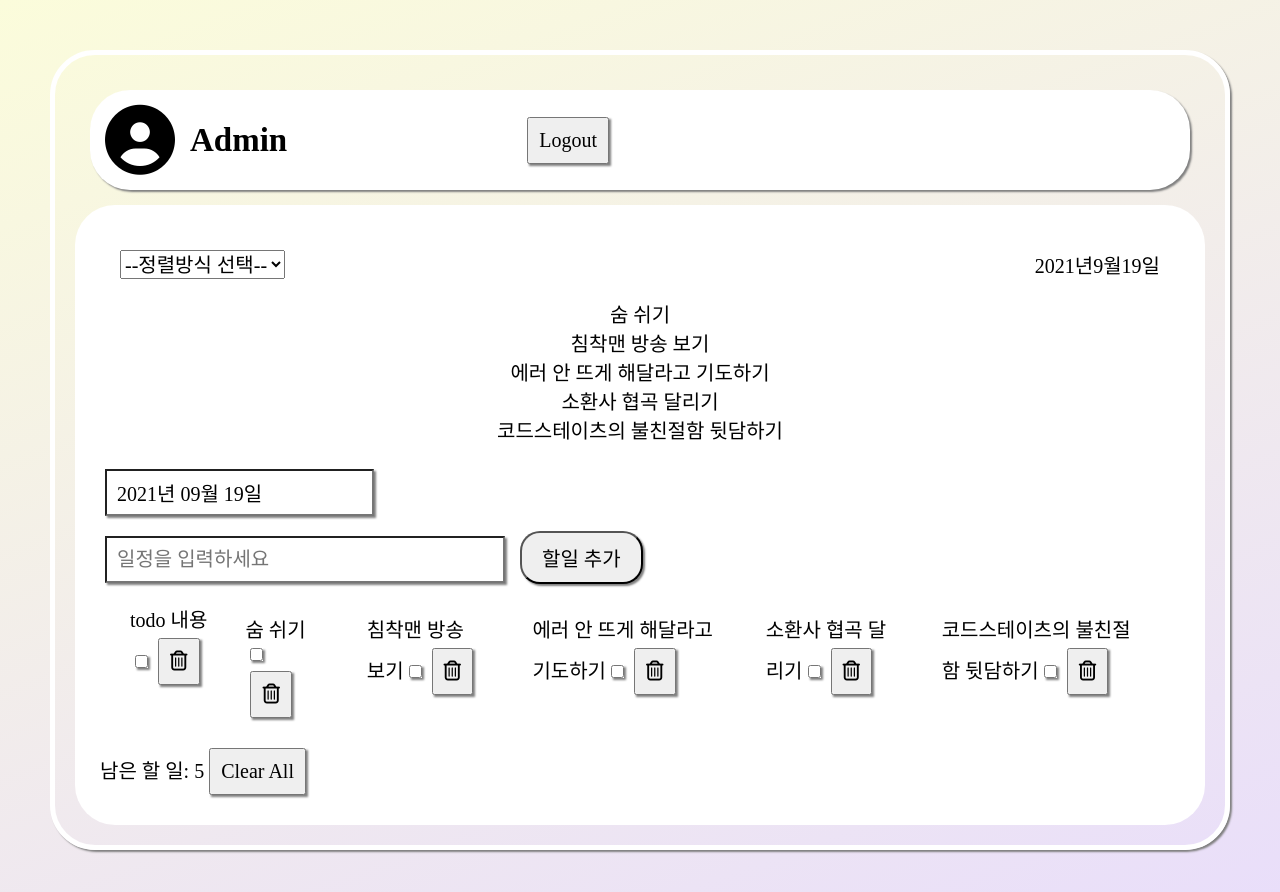
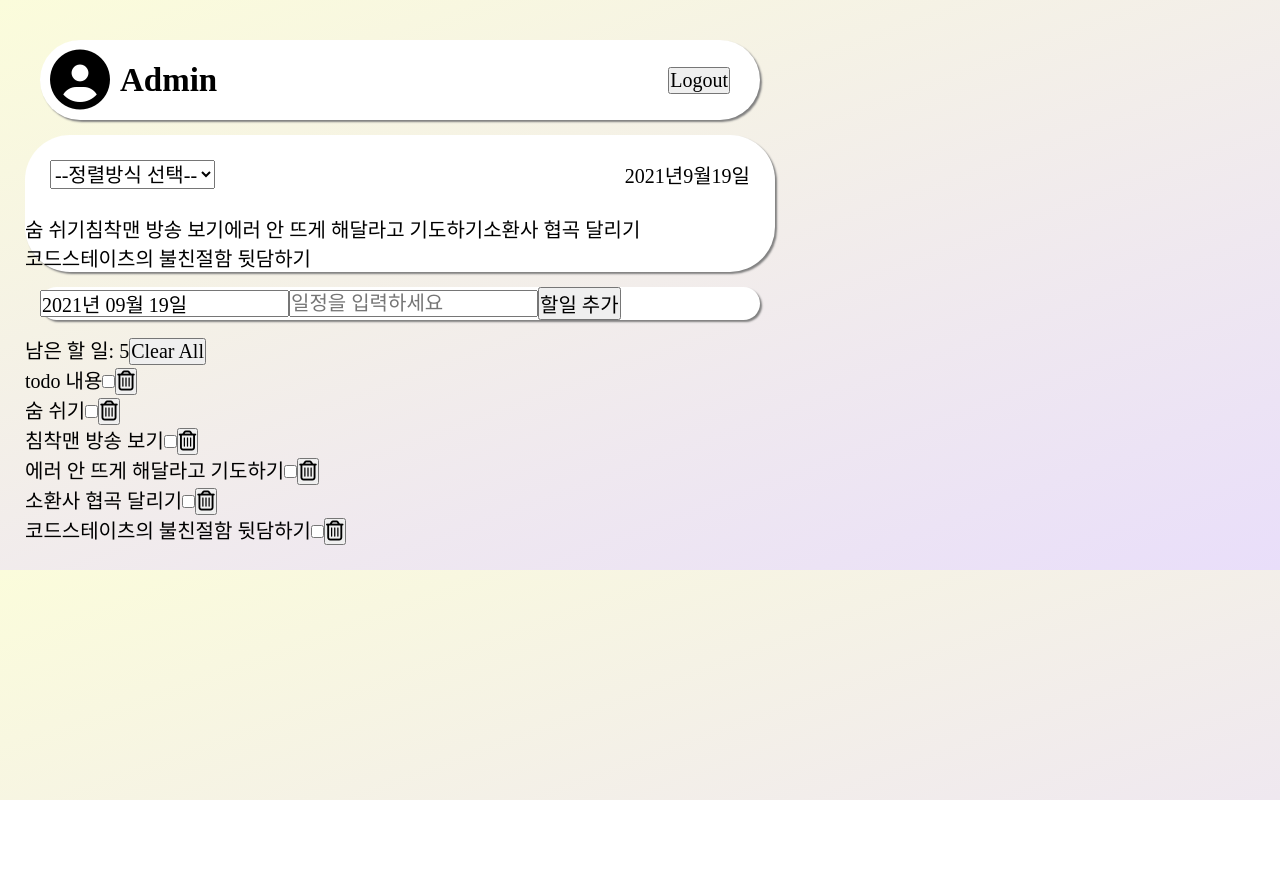
Before and after one commit to lsm6627/codegangster_toto, a React (Create React App) app: page / in a window 1280 px wide. Shown: the top 892 px of the page. After the commit the page ends 800 px from the top, so only its background shows below. Built offline with nearby package versions, Linux system fonts and the light colour scheme; a web font is replaced by a local one.

Commit message:
Header, filterbar CSS 완료

```diff
--- a/src/App.css
+++ b/src/App.css
@@ -11,27 +11,17 @@
   background-image: linear-gradient(-20deg, #e9defa 0%, #fbfcdb 100%);
 }
 
+.app {
+  display: flex;
+}
+
 main {
-  background-color: rgb(255, 255, 255);
+  max-width: 800px;
+  min-width: 500px;
   padding: 25px;
   border-radius: 40px;
 }
 
-body {
-  margin: 50px;
-  border: solid white 5px;
-  border-radius: 45px;
-  display: flex;
-  justify-content: left;
-  min-height: 100vh;
-  padding: 20px;
-  box-shadow: gray 2px 2px 2px;
+list {
+  align-content: flex-start;
 }
-
-button,
-input {
-  font-size: 100%;
-  padding: 10px;
-  box-shadow: gray 2px 2px 2px;
-  margin: 5px;
-}
--- a/src/App.js
+++ b/src/App.js
@@ -20,12 +20,14 @@ function App() {
   return (
     <BrowserRouter>
       <div className="App">
-        <Header />
         <main>
+          <Header />
           <Filterbar />
           <MakeTodo />
-          <ContentTodo />
           <CountClear isClear={isClear} handleClear={handleClear} />
+          <list>
+            <ContentTodo />
+          </list>
         </main>
         <Footer />
       </div>
--- a/src/Header.css
+++ b/src/Header.css
@@ -5,11 +5,12 @@
   margin: 15px;
   border-radius: 40px;
   box-shadow: gray 2px 2px 2px;
+  height: auto;
 }
 
 .fa-user-circle {
-  font-size: 3.5rem;
-  margin: 15px;
+  margin: 10px;
+  font-size: 3rem;
 }
 
 .span--Username {
@@ -18,5 +19,6 @@
 }
 
 .btn--logout {
-  margin-left: 12rem;
+  margin-left: auto;
+  margin-right: 30px;
 }
--- a/src/Header.js
+++ b/src/Header.js
@@ -6,12 +6,11 @@ const Header = () => {
   return (
     //* 로고, 계정정보, 로그아웃
       <div className="header--wrapper">
-        <span className="header--todo__logo">
-        <i class="fas fa-user-circle"></i>
-        </span>
-          <span className="span--Username">Admin</span>
-          <button className="btn--logout">Logout</button>
-        </div>
+        <span className="header--todo__logo" />
+        <i class="fas fa-user-circle" />
+        <span className="span--Username">Admin</span>
+        <button className="btn--logout">Logout</button>
+      </div>
     )
 }
 
--- a/src/component/ContentTodo.css
+++ b/src/component/ContentTodo.css
@@ -1,21 +1,12 @@
 .todoLists {
-  flex: 1 0 80vh;
   border: 2px solid var(--tweets-component-color);
-  overflow-y: scroll;
 }
 
 .todoList {
-  display: flex;
   list-style: none;
-  padding: 0.5rem 1rem;
-  border-bottom: 1px solid var(--main-border-color);
 }
 
 .todoDate {
-  display: inline-block;
-  color: var(--bold-text-color);
-  font-weight: 700;
-  margin-left: 0.5rem;
 }
 
 .todoContent_checkbox {
@@ -28,9 +19,4 @@
 }
 
 .todoContent_deleteButton > button > .far {
-  color: var(--button-text-color);
-  background-color: var(--button-color);
-  font-size: 0.8rem;
-  padding: 0.1rem;
-  border-radius: 50px;
 }
--- a/src/component/Filterbar.css
+++ b/src/component/Filterbar.css
@@ -1,9 +1,14 @@
 .filterbar__container {
-  margin: 1rem;
-  text-align: center;
+  background-color: white;
+  border-radius: 45px;
+  box-shadow: gray 2px 2px 2px;
 }
 .filterbar__wrapper {
   display: flex;
   justify-content: space-between;
-  margin-bottom: 1rem;
+  padding: 25px;
 }
+
+.tempList {
+  display: inline-block;
+}
--- a/src/component/Filterbar.js
+++ b/src/component/Filterbar.js
@@ -30,15 +30,15 @@ const Filterbar = () => {
           <option>D-day순</option>
           <option>생성날짜순</option>
         </select>
-        <div>
+        <div className="filterbar__currentDate">
           {today.getFullYear()}년{today.getMonth() + 1}월{today.getDate()}일
         </div>
       </div>
-      <div>
+      <p>
         {datas.map((el) => {
-          return <p key={el.id}>{el.content}</p>;
+          return <div className="tempList" key={el.id}>{el.content}</div>;
         })}
-      </div>
+      </p>
     </div>
   );
 };
--- a/src/component/MakeTodo.css
+++ b/src/component/MakeTodo.css
@@ -1,17 +1,14 @@
-.MakeTodo_datepicker {
-  flex: 0;
-  width: 7rem;
-  height: 2em;
+.container {
+  display: flex;
+  align-items: center;
+  background-color: white;
+  margin: 15px;
+  border-radius: 40px;
+  box-shadow: gray 2px 2px 2px;
+  height: auto;
 }
-
 .MakeTodo_input {
-  flex: 1 0 0;
-  width: 20rem;
-  margin-bottom: 2px;
 }
 
 .MakeTodo_submit {
-  margin: 0.5rem;
-  padding: 0.5rem 1rem;
-  border-radius: 1rem;
 }
--- a/src/component/MakeTodo.js
+++ b/src/component/MakeTodo.js
@@ -53,9 +53,8 @@ const Calendar = () => {
 }
 
     return (
-        <div>
+        <div className="container">
             <Calendar />
-
             <input
                 className="MakeTodo_input"
                 type = "text"
```
Also changed, not shown: 1 other file (tests, documents, lock files or other folders). Lines whose indentation alone changed are shown as unchanged.
